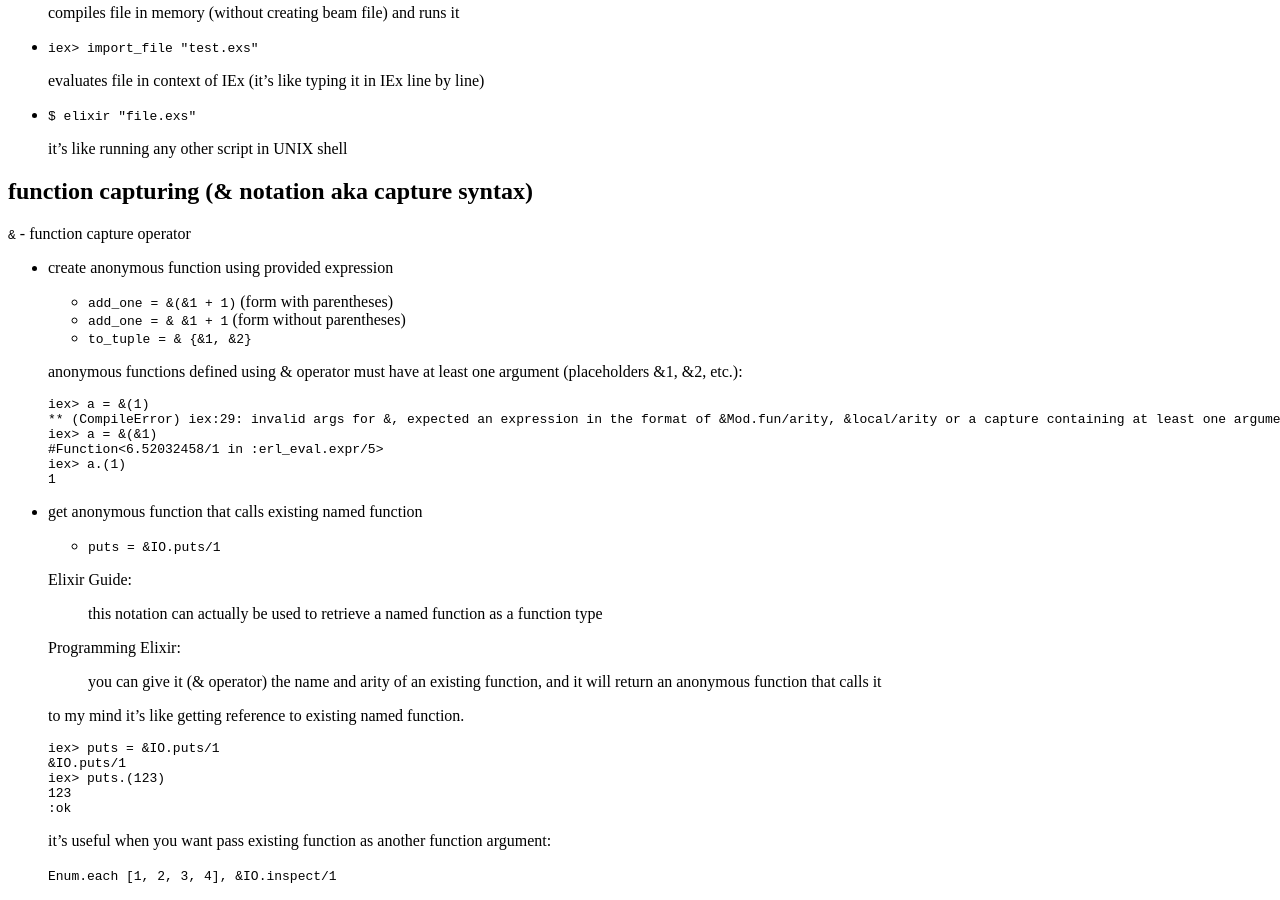
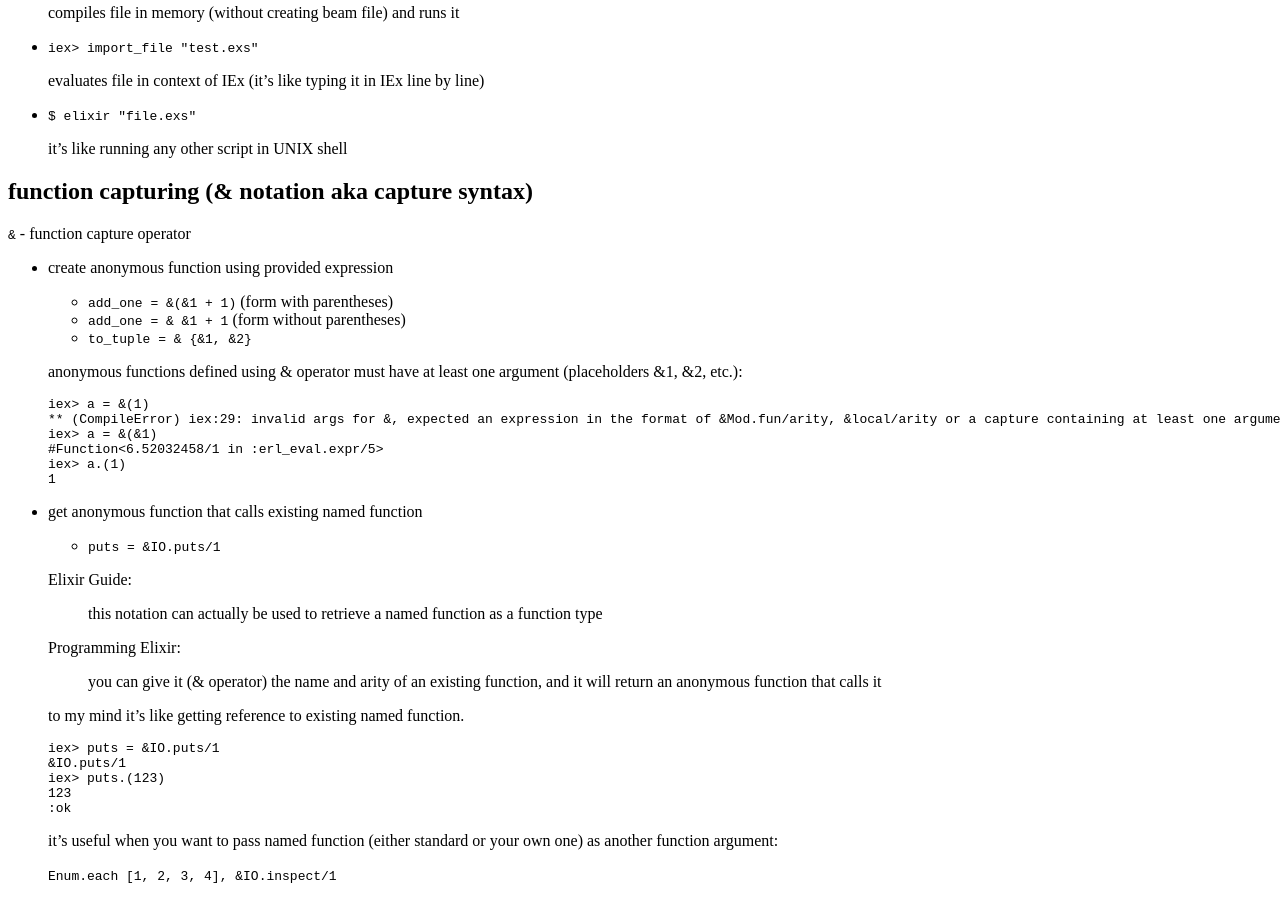
Before and after one commit to tap349/tap349.github.io, a Jekyll site: the page built from _posts/2016-12-31-elixir-notes.md, in a window 1280 px wide and 900 px high, scrolled down 1192 px. Built offline with Jekyll 4.4.1, drawn with Linux system fonts in a browser that asks for light colours.

Commit message:
update 2016-12-31_20:00:14

````diff
--- a/_posts/2016-12-31-elixir-notes.md
+++ b/_posts/2016-12-31-elixir-notes.md
@@ -126,6 +126,7 @@ NOTE: you need to compile it for each new version of Erlang/OTP kernel!
   :ok
   ```
 
-  it's useful when you want pass existing function as another function argument:
+  it's useful when you want to pass named function
+  (either standard or your own one) as another function argument:
 
   `Enum.each [1, 2, 3, 4], &IO.inspect/1`
````
